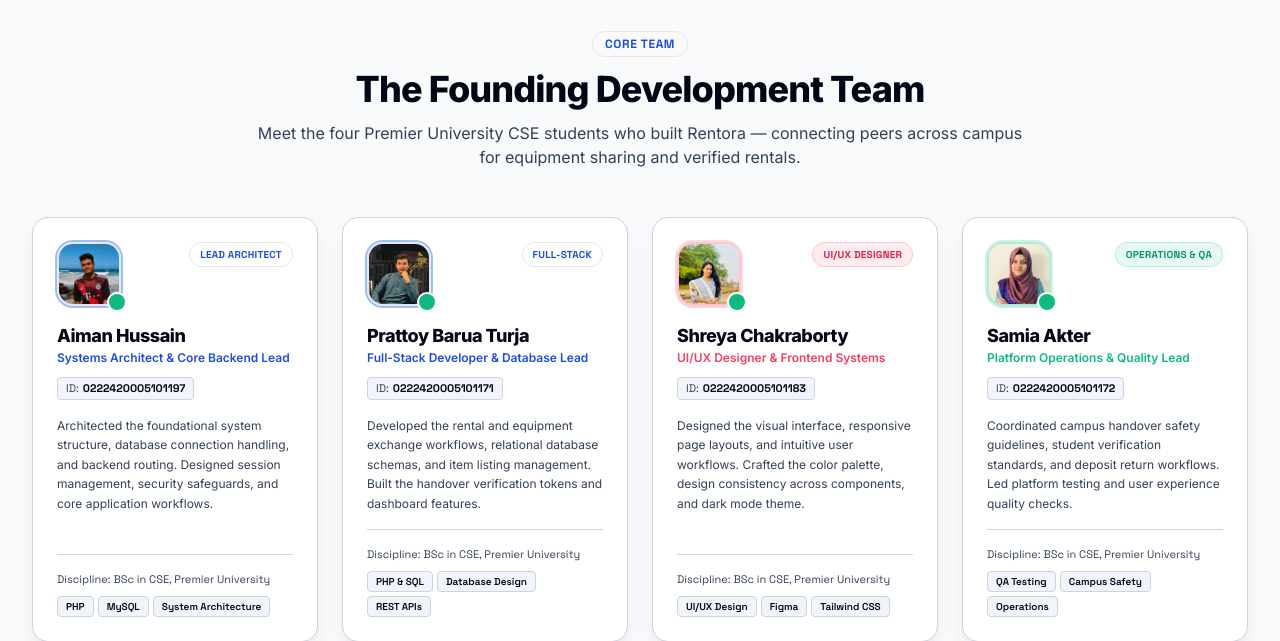
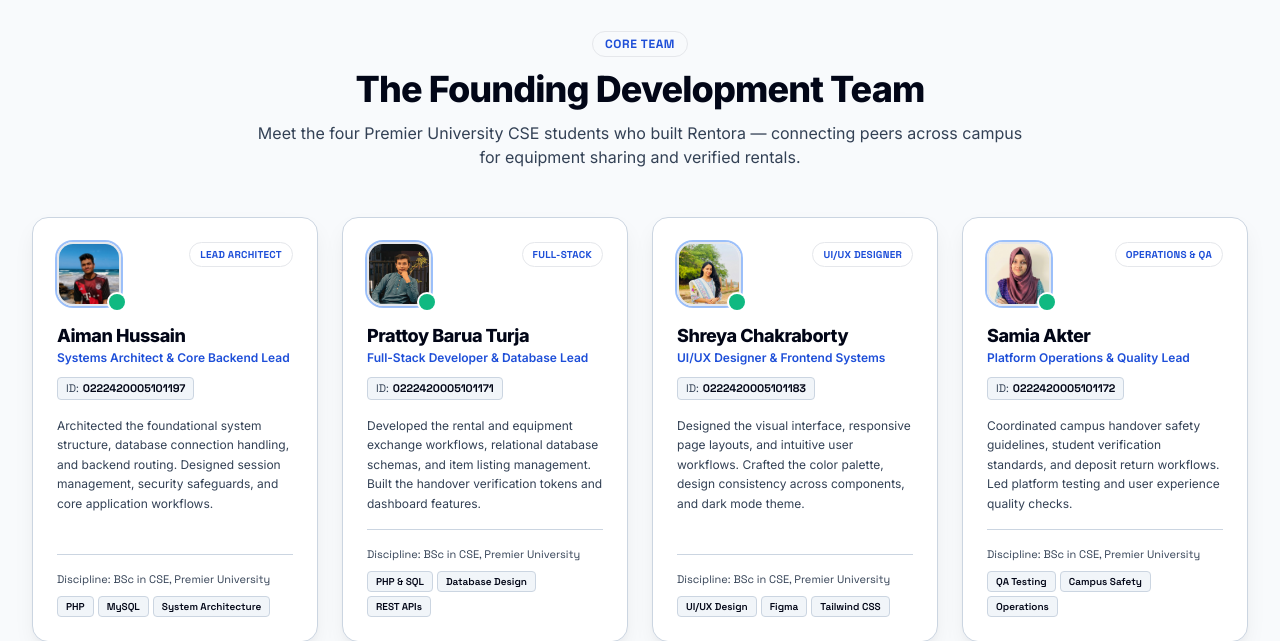
Before and after one commit to prattoyturjo5/Rentora, a PHP site: page /join.php in a window 1280 px wide. Shown: the part 703-1344 px from the top of the page. Run offline with PHP 8.4, Linux system fonts and the light colour scheme; some libraries are stand-ins or nearby versions.

Commit message:
photo border

```diff
--- a/join.php
+++ b/join.php
@@ -284,16 +284,16 @@ require_once(__DIR__ . '/includes/nav.php');
           <!-- Header & Badge -->
           <div class="flex items-start justify-between gap-3 mb-4">
             <div class="relative shrink-0">
-              <img src="<?php echo $base_path; ?>/assets/images/founders/shreya_chakraborty.jpg" alt="Shreya Chakraborty" class="w-16 h-16 rounded-2xl object-cover object-top border-2 border-rose-400/40 shadow-sm ring-2 ring-rose-500/20">
+              <img src="<?php echo $base_path; ?>/assets/images/founders/shreya_chakraborty.jpg" alt="Shreya Chakraborty" class="w-16 h-16 rounded-2xl object-cover object-top border-2 border-accent/40 shadow-sm ring-2 ring-accent/20">
               <span class="absolute -bottom-1 -right-1 w-4 h-4 rounded-full bg-emerald-500 ring-2 ring-surface" title="Verified Founder"></span>
             </div>
-            <span class="px-2.5 py-1 rounded-full bg-rose-500/10 text-rose-600 dark:text-rose-400 border border-rose-500/20 text-[10px] font-mono font-extrabold tracking-wide">
+            <span class="px-2.5 py-1 rounded-full bg-accent/10 text-accent border border-accent/20 text-[10px] font-mono font-extrabold tracking-wide">
               UI/UX DESIGNER
             </span>
           </div>
 
           <h3 class="text-lg font-extrabold text-primary tracking-tight">Shreya Chakraborty</h3>
-          <p class="text-xs font-semibold text-rose-500 mb-2">UI/UX Designer &amp; Frontend Systems</p>
+          <p class="text-xs font-semibold text-accent mb-2">UI/UX Designer &amp; Frontend Systems</p>
           <div class="inline-flex items-center gap-1 text-[11px] font-mono text-muted mb-4 bg-surface-subtle px-2 py-0.5 rounded border border-subtle">
             <span>ID:</span>
             <span class="font-bold text-primary">0222420005101183</span>
@@ -322,16 +322,16 @@ require_once(__DIR__ . '/includes/nav.php');
           <!-- Header & Badge -->
           <div class="flex items-start justify-between gap-3 mb-4">
             <div class="relative shrink-0">
-              <img src="<?php echo $base_path; ?>/assets/images/founders/samia_akter.png" alt="Samia Akter" class="w-16 h-16 rounded-2xl object-cover object-top border-2 border-emerald-400/40 shadow-sm ring-2 ring-emerald-500/20">
+              <img src="<?php echo $base_path; ?>/assets/images/founders/samia_akter.png" alt="Samia Akter" class="w-16 h-16 rounded-2xl object-cover object-top border-2 border-accent/40 shadow-sm ring-2 ring-accent/20">
               <span class="absolute -bottom-1 -right-1 w-4 h-4 rounded-full bg-emerald-500 ring-2 ring-surface" title="Verified Founder"></span>
             </div>
-            <span class="px-2.5 py-1 rounded-full bg-emerald-500/10 text-emerald-600 dark:text-emerald-400 border border-emerald-500/20 text-[10px] font-mono font-extrabold tracking-wide">
+            <span class="px-2.5 py-1 rounded-full bg-accent/10 text-accent border border-accent/20 text-[10px] font-mono font-extrabold tracking-wide">
               OPERATIONS &amp; QA
             </span>
           </div>
 
           <h3 class="text-lg font-extrabold text-primary tracking-tight">Samia Akter</h3>
-          <p class="text-xs font-semibold text-emerald-500 mb-2">Platform Operations &amp; Quality Lead</p>
+          <p class="text-xs font-semibold text-accent mb-2">Platform Operations &amp; Quality Lead</p>
           <div class="inline-flex items-center gap-1 text-[11px] font-mono text-muted mb-4 bg-surface-subtle px-2 py-0.5 rounded border border-subtle">
             <span>ID:</span>
             <span class="font-bold text-primary">0222420005101172</span>
```
